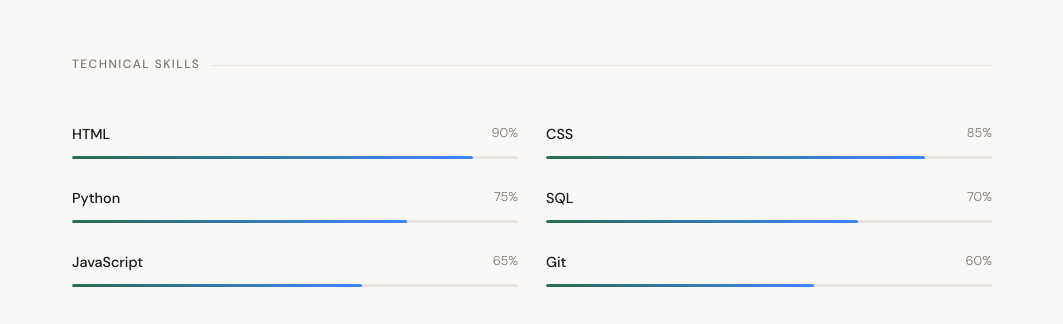
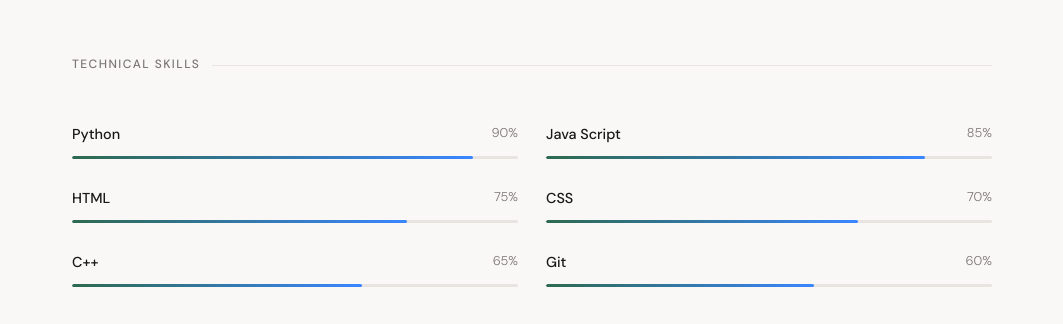
Before and after one commit to afridemals/AfrideBiography, a plain HTML site: page index.html in a window 1280 px wide. Shown: the part 1320-1644 px from the top of the page, without its empty margins (108-1171 px from the left). Drawn offline with Linux system fonts and the light colour scheme.

Commit message:
Update index.html

```diff
--- a/index.html
+++ b/index.html
@@ -299,23 +299,23 @@ footer { text-align: center; padding: 40px 20px; font-size: 0.8rem; color: var(-
   <div class="section-label">Technical Skills</div>
   <div class="skills-list reveal">
     <div class="skill-item">
-      <div class="skill-header"><span class="skill-name">HTML</span><span class="skill-pct">90%</span></div>
+      <div class="skill-header"><span class="skill-name">Python</span><span class="skill-pct">90%</span></div>
       <div class="skill-track"><div class="skill-fill" data-w="90%"></div></div>
     </div>
     <div class="skill-item">
-      <div class="skill-header"><span class="skill-name">CSS</span><span class="skill-pct">85%</span></div>
+      <div class="skill-header"><span class="skill-name">Java Script</span><span class="skill-pct">85%</span></div>
       <div class="skill-track"><div class="skill-fill" data-w="85%"></div></div>
     </div>
     <div class="skill-item">
-      <div class="skill-header"><span class="skill-name">Python</span><span class="skill-pct">75%</span></div>
+      <div class="skill-header"><span class="skill-name">HTML</span><span class="skill-pct">75%</span></div>
       <div class="skill-track"><div class="skill-fill" data-w="75%"></div></div>
     </div>
     <div class="skill-item">
-      <div class="skill-header"><span class="skill-name">SQL</span><span class="skill-pct">70%</span></div>
+      <div class="skill-header"><span class="skill-name">CSS</span><span class="skill-pct">70%</span></div>
       <div class="skill-track"><div class="skill-fill" data-w="70%"></div></div>
     </div>
     <div class="skill-item">
-      <div class="skill-header"><span class="skill-name">JavaScript</span><span class="skill-pct">65%</span></div>
+      <div class="skill-header"><span class="skill-name">C++</span><span class="skill-pct">65%</span></div>
       <div class="skill-track"><div class="skill-fill" data-w="65%"></div></div>
     </div>
     <div class="skill-item">
```
